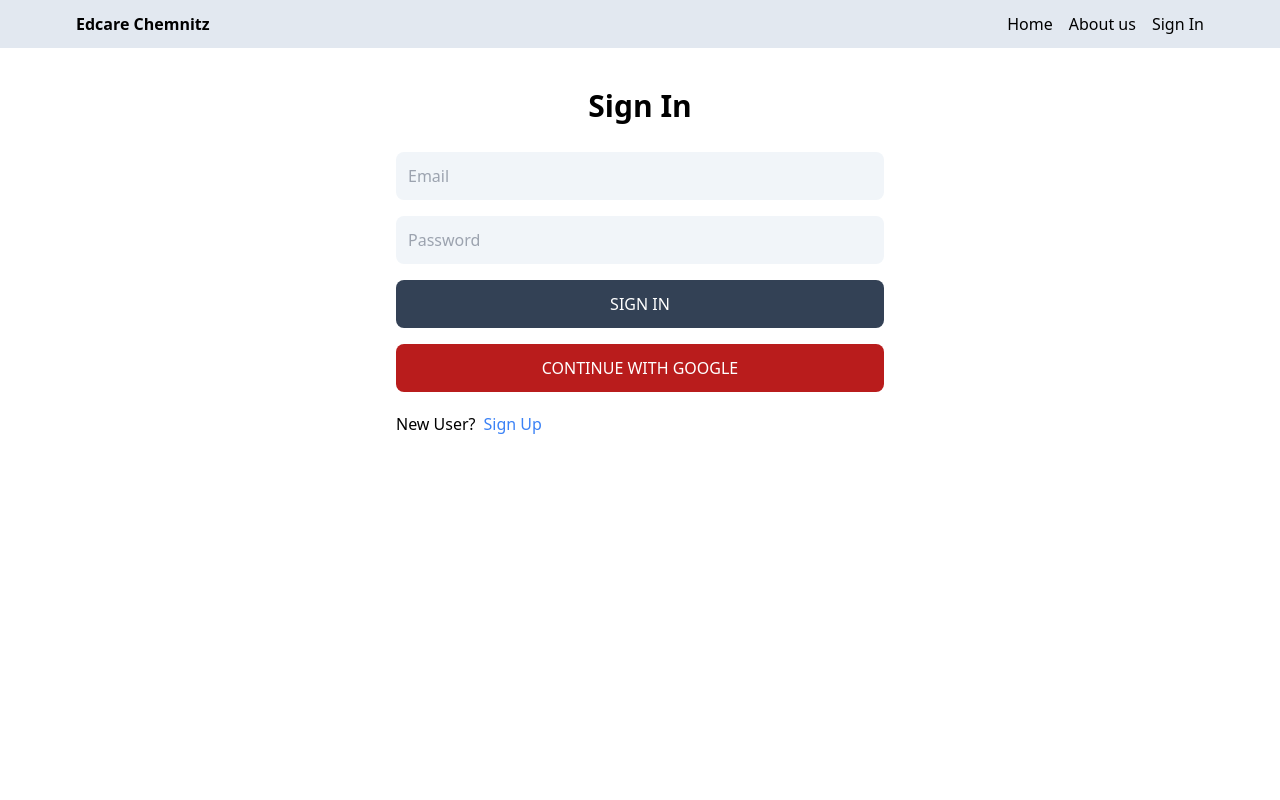
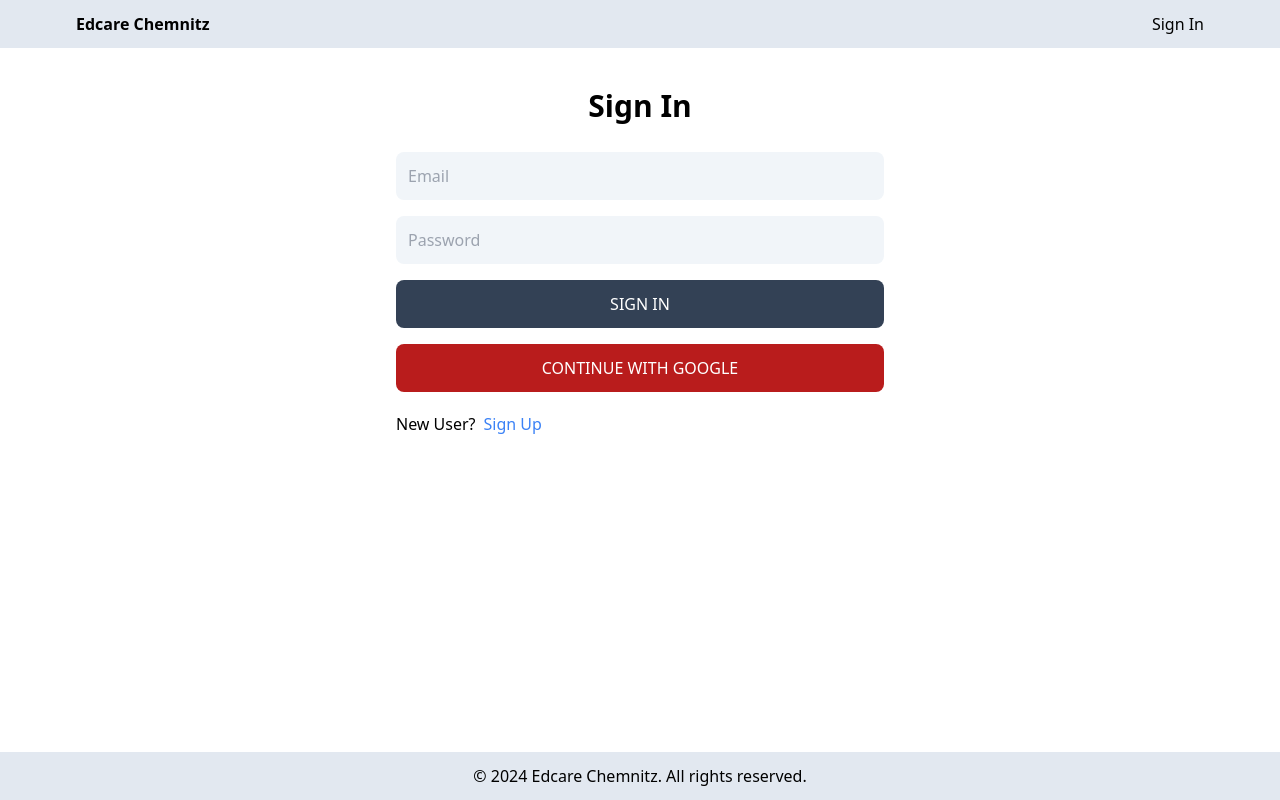
Before and after one commit to Huzefa-Jadliwala/EdCare, a React (Vite) app in the folder edcare-frontend/: page /signin in a window 1280 px wide. Built offline with nearby package versions, Linux system fonts and the light colour scheme; no server answers.

Commit message:
Added the footer and removed the about us page

```diff
--- a/edcare-frontend/src/App.jsx
+++ b/edcare-frontend/src/App.jsx
@@ -1,25 +1,29 @@
 import { BrowserRouter, Route, Routes } from "react-router-dom";
 import Home from "./pages/Home";
-import About from "./pages/About";
 import SignUp from "./pages/SignUp";
 import SignIn from "./pages/SignIn";
 import Profile from "./pages/Profile";
 import Header from "./components/Header";
 import PrivateRoute from "./components/PrivateRoute";
+import Footer from "./components/Footer";
 
 export default function App() {
   return (
     <BrowserRouter>
+      <div className="flex flex-col min-h-screen">
         <Header />
+        <main className="flex-grow">
           <Routes>
             <Route path="/" element={<Home />} />
-        <Route path="/about" element={<About />} />
             <Route path="/signin" element={<SignIn />} />
             <Route path="/signup" element={<SignUp />} />
             <Route element={<PrivateRoute />}>
               <Route path="/profile" element={<Profile />} />
             </Route>
           </Routes>
+        </main>
+        <Footer />
+      </div>
     </BrowserRouter>
   );
 }
--- /dev/null
+++ b/edcare-frontend/src/components/Footer.jsx
@@ -0,0 +1,11 @@
+const Footer = () => {
+  return (
+    <footer className="bg-slate-200 ">
+      <div className="flex item-center justify-center p-3 text-center">
+        <h1>&copy; 2024 Edcare Chemnitz. All rights reserved.</h1>
+      </div>
+    </footer>
+  );
+};
+
+export default Footer;
--- a/edcare-frontend/src/components/Header.jsx
+++ b/edcare-frontend/src/components/Header.jsx
@@ -10,12 +10,6 @@ export default function Header() {
           <h1 className="font-bold">Edcare Chemnitz</h1>
         </Link>
         <ul className="flex gap-4">
-          <Link to="/">
-            <li>Home</li>
-          </Link>
-          <Link to="/about">
-            <li>About us</li>
-          </Link>
           <Link to="/profile">
             {currentUser ? (
               <img
--- a/edcare-frontend/src/pages/About.jsx
+++ /dev/null
@@ -1,8 +0,0 @@
-/* eslint-disable no-unused-vars */
-import React from 'react'
-
-export default function About() {
-  return (
-    <div>About</div>
-  )
-}
```
Lines whose indentation alone changed are shown as unchanged.
